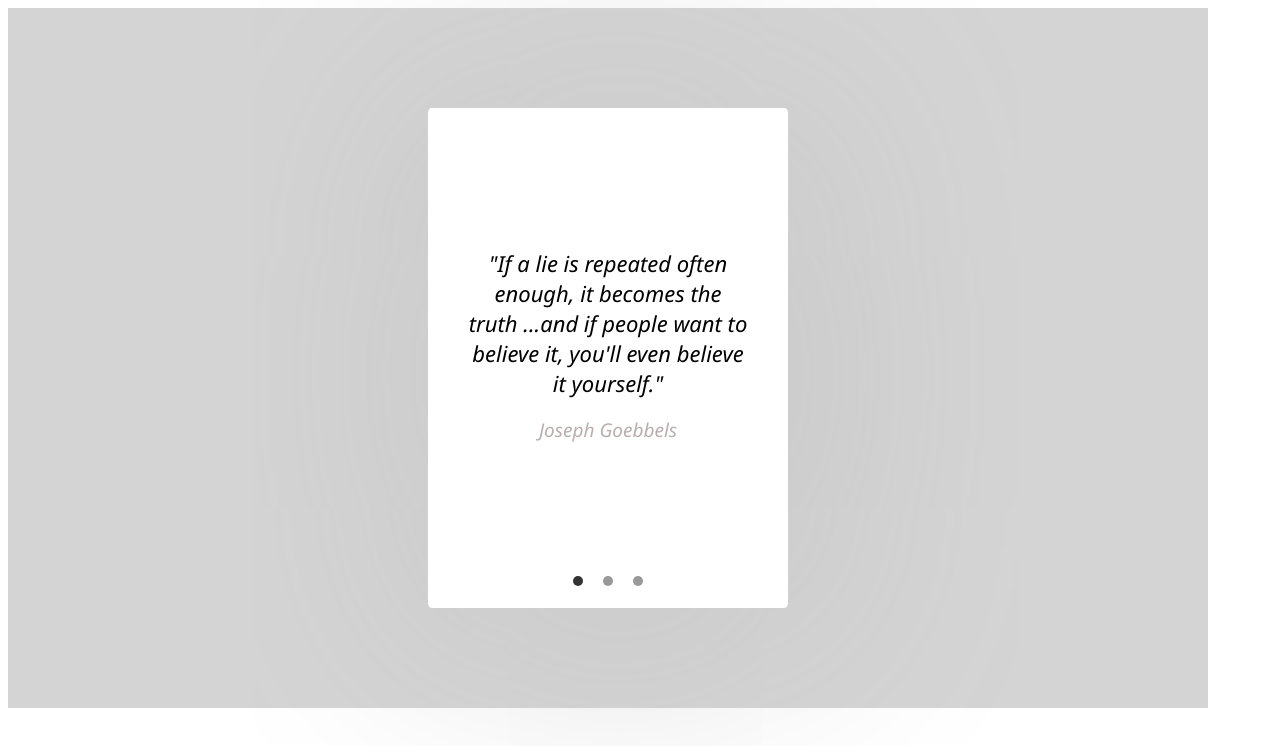
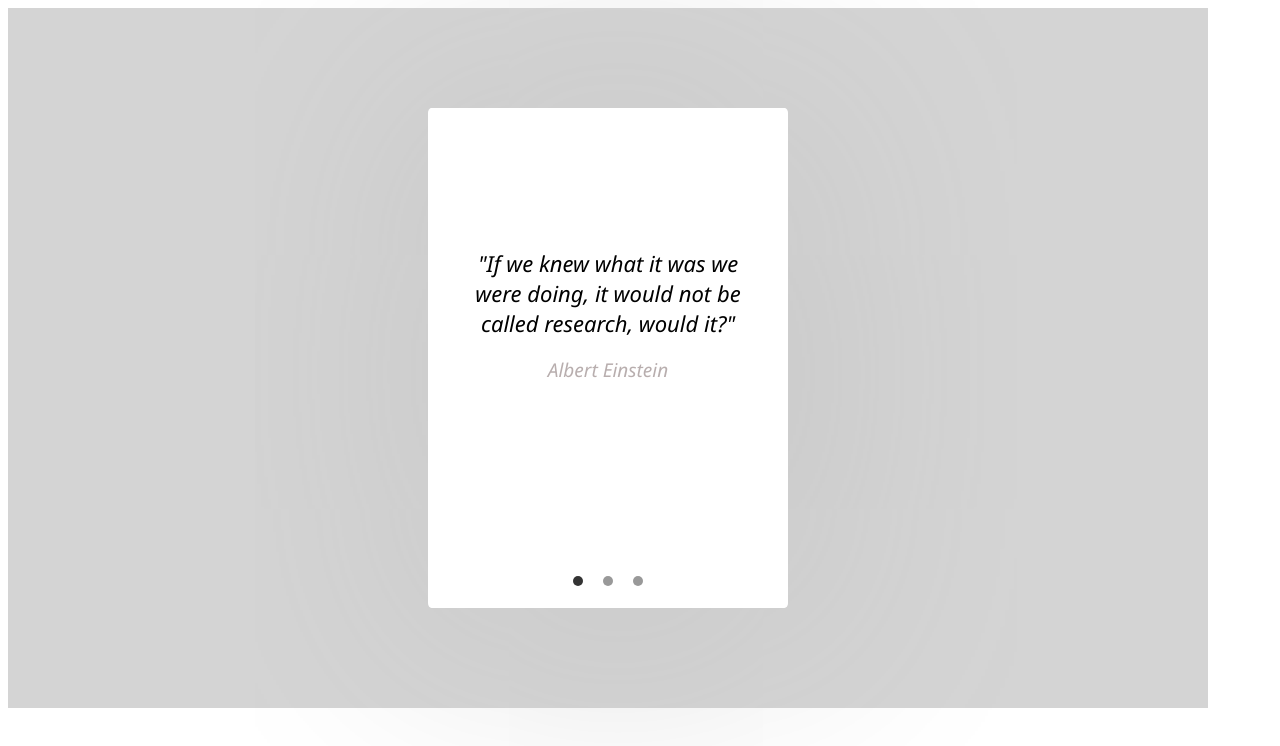
Before and after one commit to Oscar-Mattsson-790/Kort-med-pager, a plain HTML site: page index.html in a window 1280 px wide. Drawn offline with Linux system fonts and the light colour scheme.

Commit message:
Changed quote
Change the quote and the name

```diff
--- a/index.html
+++ b/index.html
@@ -11,11 +11,11 @@
       <div class="page">
         <article>
           <text>
-            "If a lie is repeated often enough, it becomes the truth ...and if
-            people want to believe it, you'll even believe it yourself."
+            "If we knew what it was we were doing, it would not be called
+            research, would it?"
           </text>
 
-          <p>Joseph Goebbels</p>
+          <p>Albert Einstein</p>
         </article>
         <div class="dotsContainer">
           <span class="dot active"></span>
--- a/style.css
+++ b/style.css
@@ -56,3 +56,7 @@ p {
 .active {
   background-color: #333333;
 }
+
+.dot:hover {
+  background-color: #333333;
+}
```
